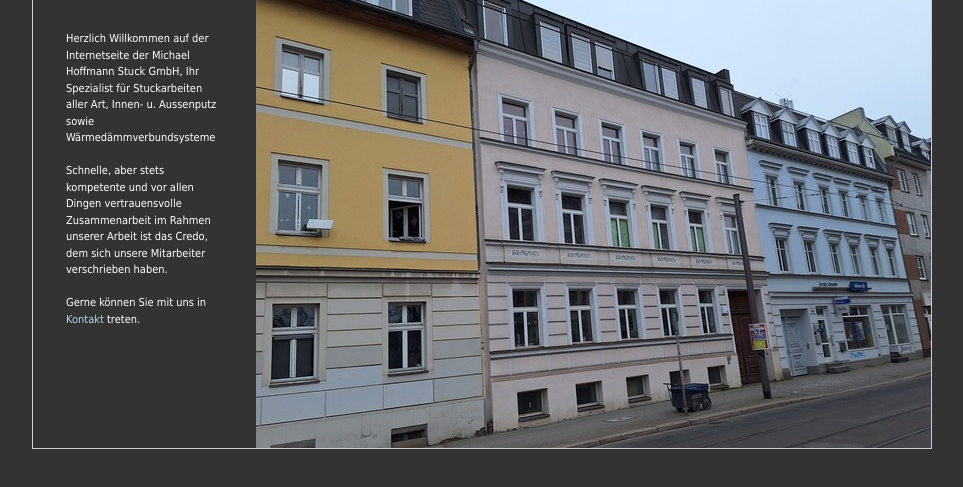
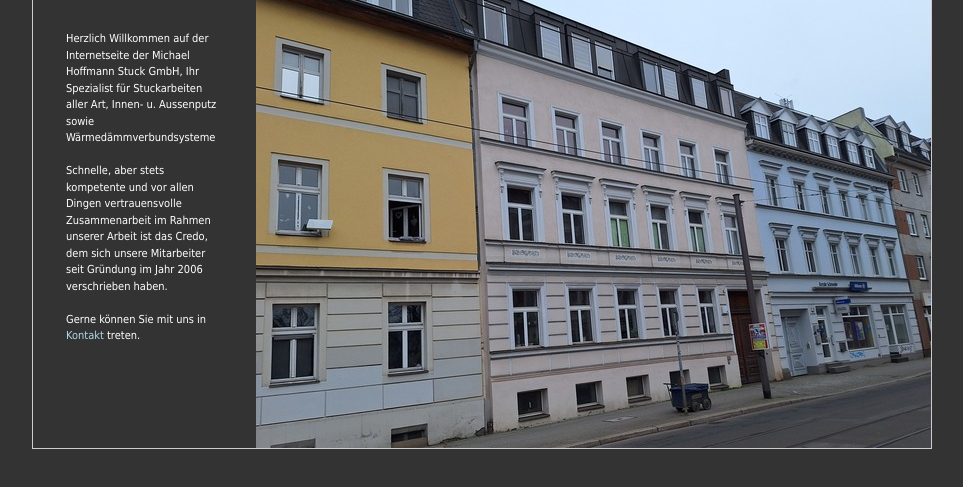
Before and after one commit to mhstuck-de/mhstuck.github.io, a plain HTML site: page index.html in a window 1280 px wide. Shown: the part 117-604 px from the top of the page, without its empty margins (158-1121 px from the left). Drawn offline with Linux system fonts and the light colour scheme.

Commit message:
Update index.html

```diff
--- a/index.html
+++ b/index.html
@@ -32,7 +32,7 @@
     <main>
         <div class="sidebar">
             <p>Herzlich Willkommen auf der Internetseite der Michael Hoffmann Stuck GmbH, Ihr Spezialist für Stuckarbeiten aller Art, Innen- u. Aussenputz sowie Wärmedämmverbundsysteme</p><br>
-            <p>Schnelle, aber stets kompetente und vor allen Dingen vertrauensvolle Zusammenarbeit im Rahmen unserer Arbeit ist das Credo, dem sich unsere Mitarbeiter verschrieben haben.</p><br>
+            <p>Schnelle, aber stets kompetente und vor allen Dingen vertrauensvolle Zusammenarbeit im Rahmen unserer Arbeit ist das Credo, dem sich unsere Mitarbeiter seit Gründung im Jahr 2006 verschrieben haben.</p><br>
             <p>Gerne können Sie mit uns in <a href="/kontakt.html">Kontakt</a> treten.</p>
         </div>
         <img src="/images/image_for_index.jpeg" alt="">
```
